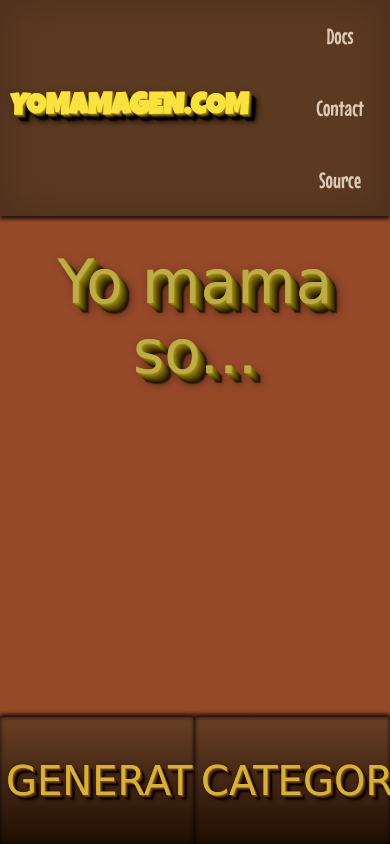
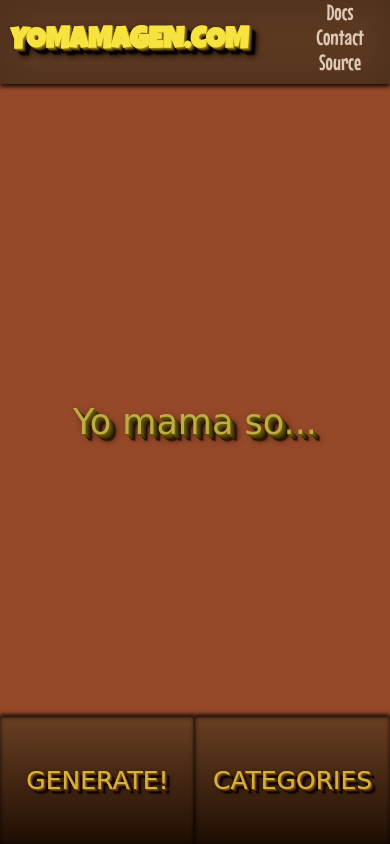
Before and after one commit to allpickuplines/yoMamaGen, a Flask app: page / in a window 390 px wide; the page is wider, and only the part inside the window is pictured. Run offline with Flask 2, Linux system fonts and the light colour scheme; data that the repository does not hold is empty; some libraries are stand-ins or nearby versions; some web fonts are replaced.

Commit message:
media queries added

```diff
--- a/app/static/css/style.css
+++ b/app/static/css/style.css
@@ -41,7 +41,6 @@ body {
 }
 #nav ul {
     text-align: center;
-    height: 100%;
     width: auto;
     margin: 0;
     padding: 0;
@@ -49,7 +48,6 @@ body {
 }
 #nav li {
     float: right;
-    height: 100%;
     width: 100px;
 }
 #nav a {
@@ -66,7 +64,7 @@ body {
     text-decoration: underline;
 }
 #joke_box {
-    height: 75%;
+    height: 80%;
     width: 100%;
     position: absolute;
     display: table;
@@ -197,3 +195,64 @@ a:hover {
 }
 :focus {outline:none;}
 ::-moz-focus-inner {border:0;}
+
+@media (max-width: 610px) {
+    #nav li {
+        float: none;
+    }
+    #nav a {
+    line-height: 15px;
+    }
+}
+
+@media (max-width: 600px), (max-height: 600px) {
+    #joke_box {
+        height: 100%;
+    }
+    #joke_box p {
+        font-size: 35px;
+        text-shadow:1px 1px 0 rgb(107,91,-14),2px 2px 0 rgb(93,77,-28),3px 3px 0 rgb(79,63,-42),4px 4px 0 rgb(64,48,-57),5px 5px 0 rgb(50,34,-71), 6px 6px 0 rgb(36,20,-85),7px 7px 6px rgba(0,0,0,0.6),7px 7px 1px rgba(0,0,0,0.5),0px 0px 6px rgba(0,0,0,.2);
+    }
+    #bottom_bar button {
+        font-size: 25px;
+    }
+    #bottom_bar select {
+        font-size: 25px;
+    }
+    #simplemodal-container {
+        height:240px;
+        width:440px;
+    }
+    #simplemodal-container h2 {
+        font-size: 15px;
+    }
+    #simplemodal-container p {
+        font-size:12px;
+    }
+    #simplemodal-container a {
+        font-size:10px;
+    }
+}
+
+@media (max-width: 600px) and (max-height: 600px) {
+    #joke_box {
+        height: 100%;
+    }
+    #joke_box p {
+        font-size: 25px;
+        text-shadow:1px 1px 0 rgb(107,91,-14),2px 2px 0 rgb(93,77,-28),3px 3px 0 rgb(79,63,-42),4px 4px 0 rgb(64,48,-57),5px 5px 0 rgb(50,34,-71), 6px 6px 0 rgb(36,20,-85),7px 7px 6px rgba(0,0,0,0.6),7px 7px 1px rgba(0,0,0,0.5),0px 0px 6px rgba(0,0,0,.2);
+    }
+    #bottom_bar button {
+        font-size: 20px;
+    }
+    #bottom_bar select {
+        font-size: 20px;
+    }
+    #title_box h1 {
+        font-size: 20px;
+    }
+    #nav a {
+        font-size: 15px;
+        line-height: 10px;
+    }
+}
```
